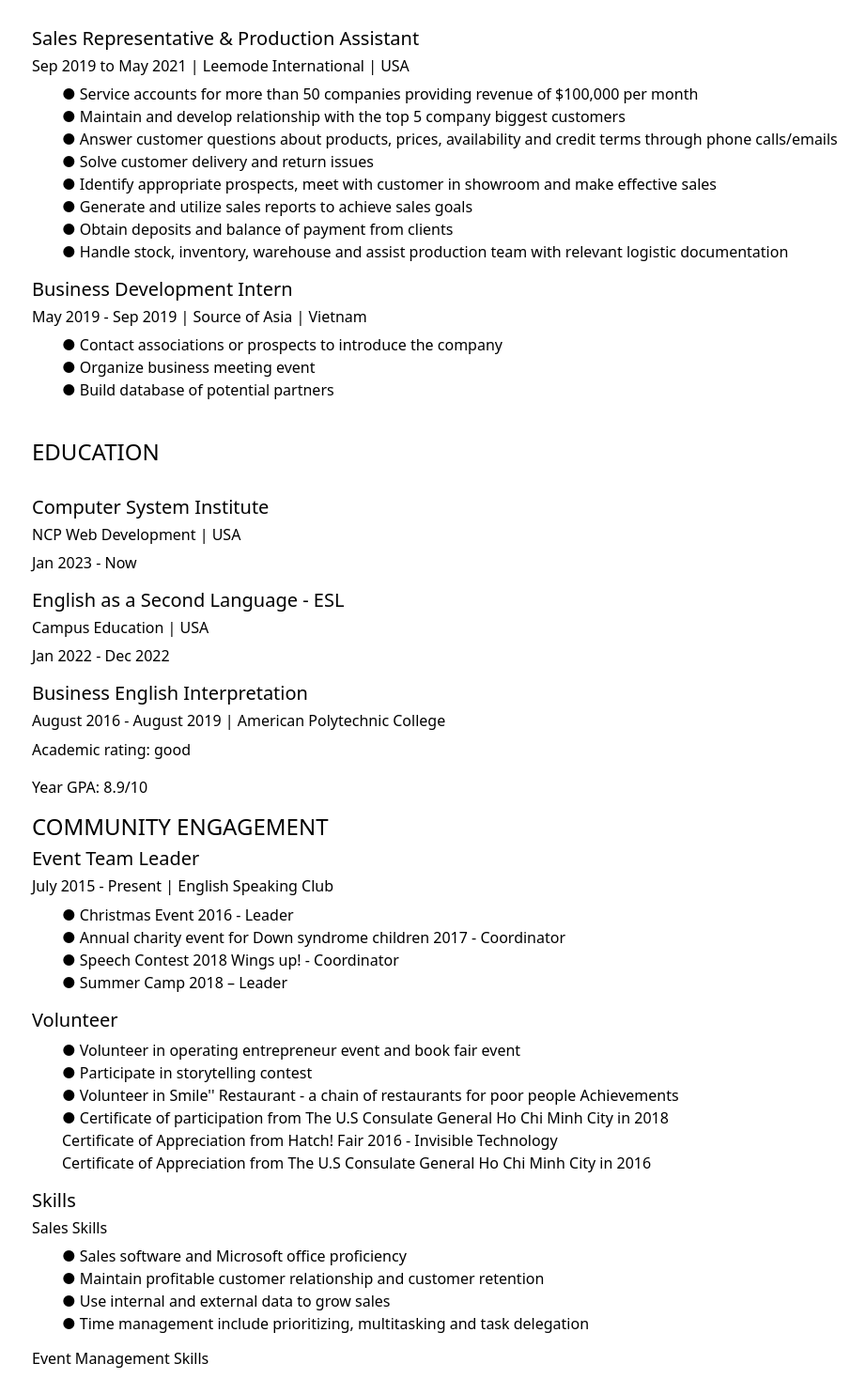
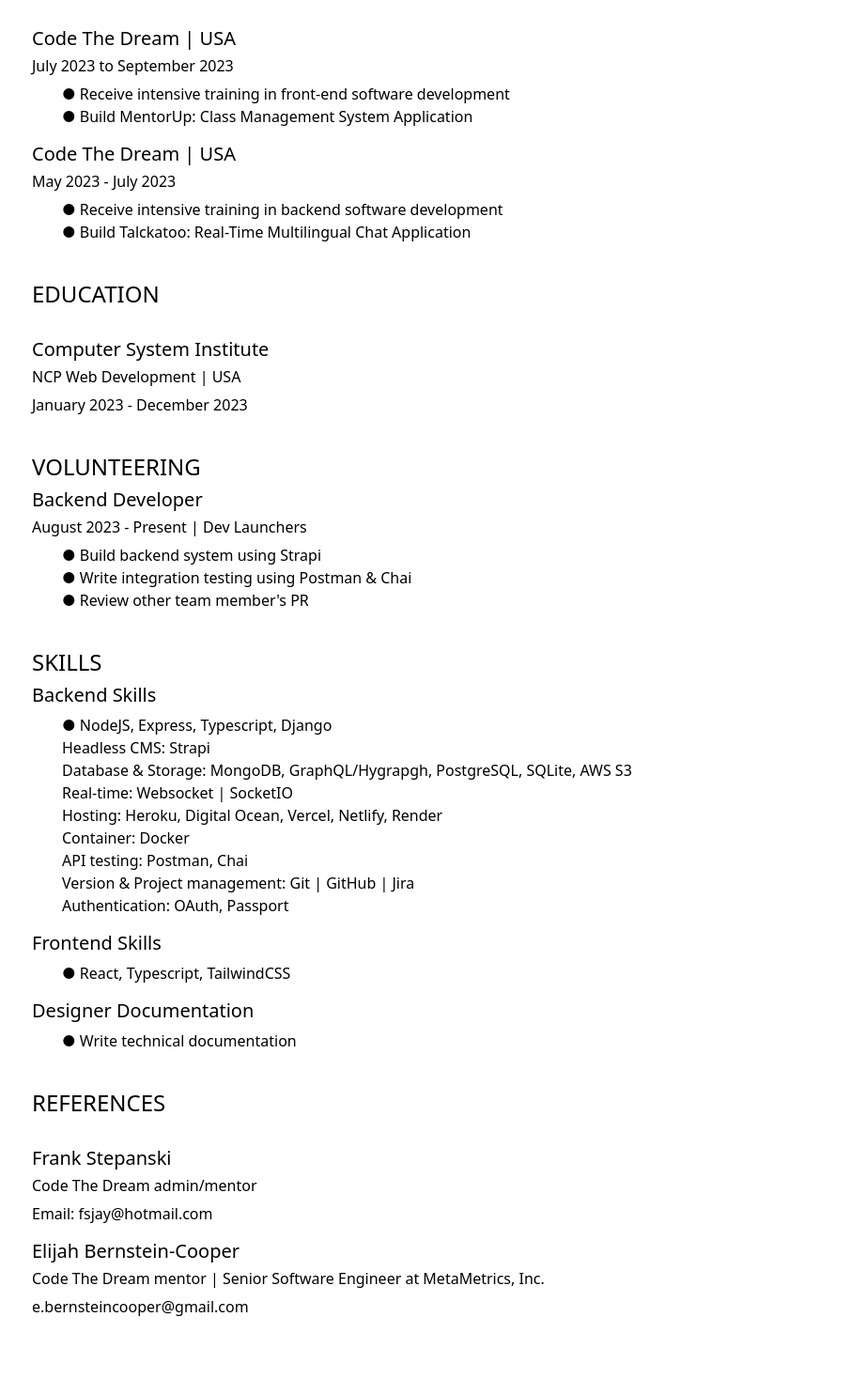
Before and after one commit to Miminiverse/mimiportfo, a React (Create React App) app: page /resume in a window 1280 px wide. Shown: the part 160-1628 px from the top of the page at 94% size, without its empty margins (6-928 px from the left). After the commit the page ends 1579 px from the top, so only its background shows below. Built offline with nearby package versions, Linux system fonts and the light colour scheme.

Commit message:
update resume

```diff
--- a/src/pages/Resume.js
+++ b/src/pages/Resume.js
@@ -12,45 +12,23 @@
         <h4>EXPERIENCE</h4>
         <p>
           <br />
-          <h5>Sales Representative & Production Assistant </h5>
-          <h6>Sep 2019 to May 2021 | Leemode International | USA </h6>
+          <h5>Code The Dream | USA </h5>
+          <h6>July 2023 to September 2023 </h6>
           <ul>
             <li>
-              ● Service accounts for more than 50 companies providing revenue of
-              $100,000 per month{" "}
+              ● Receive intensive training in front-end software development
             </li>
-            <li>
-              ● Maintain and develop relationship with the top 5 company biggest
-              customers{" "}
-            </li>
-            <li>
-              ● Answer customer questions about products, prices, availability
-              and credit terms through phone calls/emails{" "}
-            </li>
-            <li>● Solve customer delivery and return issues </li>
-            <li>
-              ● Identify appropriate prospects, meet with customer in showroom
-              and make effective sales{" "}
-            </li>
-            <li>
-              ● Generate and utilize sales reports to achieve sales goals{" "}
-            </li>
-            <li>● Obtain deposits and balance of payment from clients </li>
-            <li>
-              ● Handle stock, inventory, warehouse and assist production team
-              with relevant logistic documentation
-            </li>
+            <li>● Build MentorUp: Class Management System Application</li>
           </ul>
         </p>
         <p>
-          <h5>Business Development Intern</h5>
-          <h6>May 2019 - Sep 2019 | Source of Asia | Vietnam </h6>
+          <h5>Code The Dream | USA</h5>
+          <h6>May 2023 - July 2023 </h6>
           <ul>
             <li>
-              ● Contact associations or prospects to introduce the company{" "}
+              ● Receive intensive training in backend software development
             </li>
-            <li>● Organize business meeting event </li>
-            <li>● Build database of potential partners </li>
+            <li>● Build Talckatoo: Real-Time Multilingual Chat Application</li>
           </ul>
         </p>
         <br />
@@ -60,95 +38,60 @@
           <br />
           <h5>Computer System Institute </h5>
           <h6>NCP Web Development | USA </h6>
-          <p>Jan 2023 - Now</p>
-          <h5>English as a Second Language - ESL</h5>
-          <h6>Campus Education | USA </h6>
-          <p>Jan 2022 - Dec 2022 </p>
-          <h5>Business English Interpretation </h5>
-          <h6>August 2016 - August 2019 | American Polytechnic College </h6>
-          <p>Academic rating: good </p>
-          <p>Year GPA: 8.9/10 </p>
+          <p>January 2023 - December 2023</p>
         </p>
+        <br />
 
-        <h4>COMMUNITY ENGAGEMENT </h4>
+        <h4>VOLUNTEERING</h4>
         <p>
-          <h5>Event Team Leader </h5>
-          <h6>July 2015 - Present | English Speaking Club</h6>
+          <h5>Backend Developer </h5>
+          <h6>August 2023 - Present | Dev Launchers</h6>
           <ul>
-            <li>● Christmas Event 2016 - Leader </li>
-            <li>
-              ● Annual charity event for Down syndrome children 2017 -
-              Coordinator{" "}
-            </li>
-            <li>● Speech Contest 2018 Wings up! - Coordinator </li>
-            <li>● Summer Camp 2018 – Leader </li>
-          </ul>
-        </p>
-        <p>
-          <h5>Volunteer </h5>
-          <ul>
-            <li>
-              ● Volunteer in operating entrepreneur event and book fair event{" "}
-            </li>
-            <li>● Participate in storytelling contest </li>
-            <li>
-              ● Volunteer in Smile'' Restaurant - a chain of restaurants for
-              poor people Achievements{" "}
-            </li>
-            <li>
-              ● Certificate of participation from The U.S Consulate General Ho
-              Chi Minh City in 2018{" "}
-            </li>
-            <li>
-              Certificate of Appreciation from Hatch! Fair 2016 - Invisible
-              Technology
-            </li>
-            <li>
-              Certificate of Appreciation from The U.S Consulate General Ho Chi
-              Minh City in 2016{" "}
-            </li>
+            <li>● Build backend system using Strapi </li>
+            <li>● Write integration testing using Postman & Chai</li>
+            <li>● Review other team member's PR </li>
           </ul>
         </p>
 
-        <p>
-          <h5>Skills </h5>
-          <h6>Sales Skills </h6>
+        <br />
+        <h4>SKILLS </h4>
+        <h5>Backend Skills </h5>
         <ul>
-            <li>● Sales software and Microsoft office proficiency </li>
+          <li>● NodeJS, Express, Typescript, Django </li>
+          <li>Headless CMS: Strapi</li>
           <li>
-              ● Maintain profitable customer relationship and customer retention{" "}
+            Database & Storage: MongoDB, GraphQL/Hygrapgh, PostgreSQL, SQLite,
+            AWS S3{" "}
           </li>
-            <li>● Use internal and external data to grow sales </li>
-            <li>
-              ● Time management include prioritizing, multitasking and task
-              delegation
-            </li>
+          <li>Real-time: Websocket | SocketIO </li>
+          <li>Hosting: Heroku, Digital Ocean, Vercel, Netlify, Render </li>
+          <li>Container: Docker</li>
+          <li>API testing: Postman, Chai</li>
+          <li>Version & Project management: Git | GitHub | Jira</li>
+          <li>Authentication: OAuth, Passport</li>
         </ul>
-        </p>
-
-        <p>
-          <h6>Event Management Skills </h6>
+        <h5>Frontend Skills </h5>
         <ul>
-            <li>● Create attractive and detailed proposals </li>
-            <li>● Prepare a request for estimates and quotations </li>
-            <li>● Develop reports for risk management in the event </li>
-            <li>
-              ● Process post-event summaries, invoices, and critiqued execution
-              of event{" "}
-            </li>
+          <li>● React, Typescript, TailwindCSS </li>
         </ul>
-        </p>
+        <h5>Designer Documentation</h5>
+        <ul>
+          <li>● Write technical documentation </li>
+        </ul>
+        <br />
 
         <h4>REFERENCES </h4>
         <p>
           <br />
-          <h5>Lisa Kim</h5>
-          <h6>Sep 2019 to May 2021 | Leemode International | USA </h6>
-          <p>Email: lisak@leemode.com </p>
-
-          <h5>Nguyen Thi Phuong Thao </h5>
-          <h6>CEO & Founder | Vietnamese Language Garden </h6>
-          <p>Email: thao.nguyen@vietnameselanguagegarden.vn</p>
+          <h5>Frank Stepanski</h5>
+          <h6> Code The Dream admin/mentor </h6>
+          <p>Email: fsjay@hotmail.com</p>
+          <h5> Elijah Bernstein-Cooper</h5>
+          <h6>
+            Code The Dream mentor | Senior Software Engineer at MetaMetrics,
+            Inc.
+          </h6>
+          <p>e.bernsteincooper@gmail.com</p>
         </p>
       </div>
     </section>
```
Lines whose indentation alone changed are shown as unchanged.
